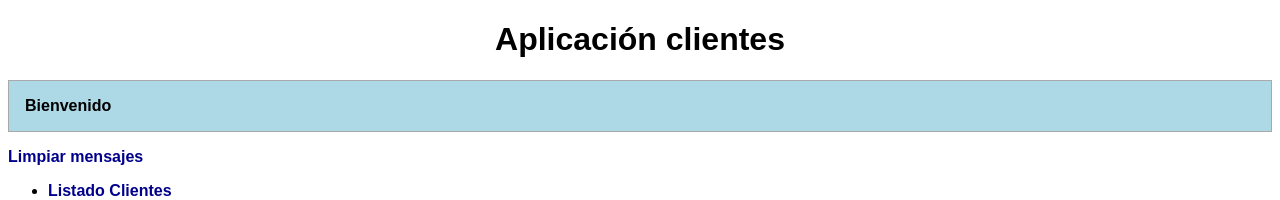
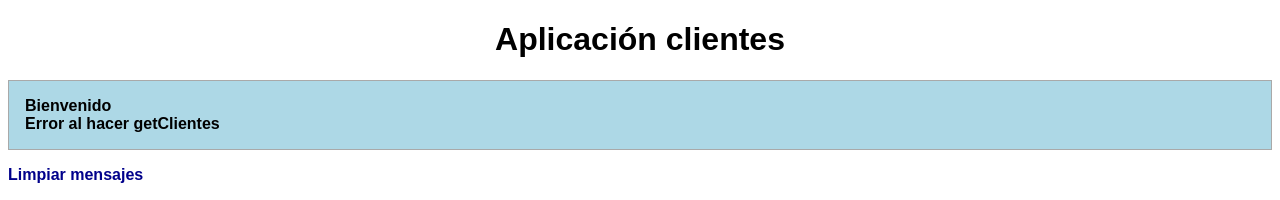
Before and after one commit to javierlete/angular2-clientes, an Angular app: page /clientes/listado in a window 1280 px wide. Shown: the top 200 px of the page. Built offline with nearby package versions, Linux system fonts and the light colour scheme; no server answers.

Commit message:
Errores en pantalla y consola

```diff
--- a/src/app/servicios/clientes.service.ts
+++ b/src/app/servicios/clientes.service.ts
@@ -1,7 +1,7 @@
 import { Injectable } from '@angular/core';
 import { Observable, of } from 'rxjs';
 
-import { tap } from 'rxjs/operators';
+import { tap, catchError } from 'rxjs/operators';
 
 import { Cliente } from '../modelo/cliente';
 import { HttpClient } from '@angular/common/http';
@@ -22,31 +22,46 @@ export class ClientesService {
   getClientes(): Observable<Cliente[]> {
     return this.http.get<Cliente[]>(api).pipe(
       tap( clientes => this.mensajesService.set(`Se han recibido ${clientes.length} clientes`)),
-      tap( clientes => console.log(clientes) )
+      tap( clientes => console.log(clientes) ),
+      catchError(this.gestionarErrores<Cliente[]>('getClientes', []))
     );
   }
 
   getCliente(id: number): Observable<Cliente> {
     return this.http.get<Cliente>(api + id).pipe(
-      tap( cliente => this.mensajesService.set(`Obtenido el cliente ${cliente.id}`))
+      tap( cliente => this.mensajesService.set(`Obtenido el cliente ${cliente.id}`)),
+      catchError(this.gestionarErrores<Cliente>('getCliente'))
     );
   }
 
   putCliente(cliente: Cliente): Observable<Cliente> {
     return this.http.put<Cliente>(api + cliente.id, cliente).pipe(
-      tap( cliente => this.mensajesService.set(`Modificando el cliente ${cliente.id}`))
+      tap( cliente => this.mensajesService.set(`Modificando el cliente ${cliente.id}`)),
+      catchError(this.gestionarErrores<Cliente>('putCliente'))
     );
   }
 
   deleteCliente(id: number): Observable<Cliente> {
     return this.http.delete<Cliente>(api + id).pipe(
-      tap( cliente => this.mensajesService.set(`Borrando el cliente ${id}`))
+      tap( cliente => this.mensajesService.set(`Borrando el cliente ${id}`)),
+      catchError(this.gestionarErrores<Cliente>('deleteCliente'))
     );
   }
 
   postCliente(cliente: Cliente): Observable<Cliente> {
     return this.http.post<Cliente>(api, cliente).pipe(
-      tap( cliente => this.mensajesService.set(`Añadiendo el cliente ${cliente.id}`))
+      tap( cliente => this.mensajesService.set(`Añadiendo el cliente ${cliente.id}`)),
+      catchError(this.gestionarErrores<Cliente>('postCliente'))
     );
   }
+
+  private gestionarErrores<TipoRecibido>(categoria: string, dato?: TipoRecibido) {
+    return (error: any): Observable<TipoRecibido> => {
+      console.error(categoria, dato);
+
+      this.mensajesService.set(`Error al hacer ${categoria}`);
+
+      return of(dato as TipoRecibido);
+    }
+  }
 }
```
